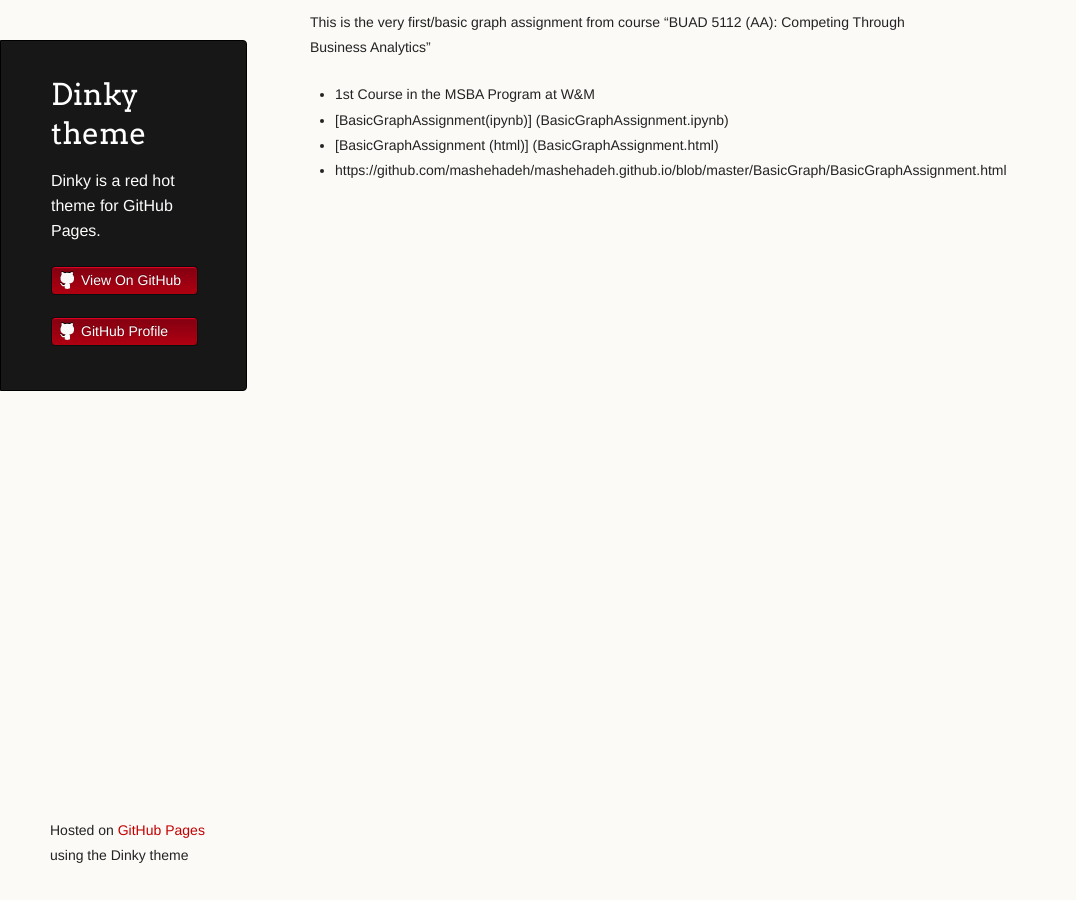
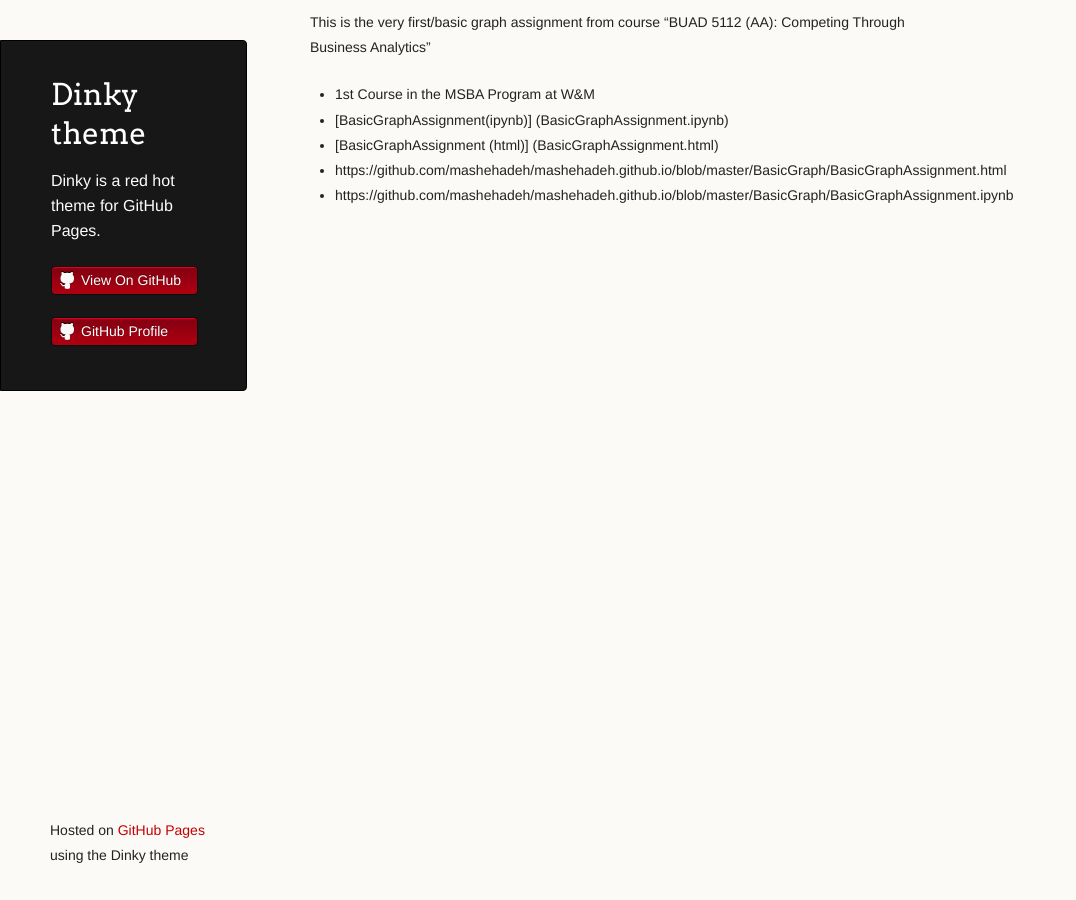
Before and after one commit to mashehadeh/mashehadeh.github.io, a Jekyll site: the page built from BasicGraph/index.md, in a window 1280 px wide. Shown: the whole page, without its empty margins (0-1076 px from the left). Built offline with Jekyll 4.4.1, drawn with Linux system fonts in a browser that asks for light colours; our own code applies the rules of GitHub Pages for plain Markdown files; some of the changed lines change nothing that is shown.

Commit message:
Update index.md

```diff
--- a/BasicGraph/index.md
+++ b/BasicGraph/index.md
@@ -8,3 +8,4 @@
 - [BasicGraphAssignment(ipynb)] (BasicGraphAssignment.ipynb)
 - [BasicGraphAssignment (html)] (BasicGraphAssignment.html)
 - https://github.com/mashehadeh/mashehadeh.github.io/blob/master/BasicGraph/BasicGraphAssignment.html
+- https://github.com/mashehadeh/mashehadeh.github.io/blob/master/BasicGraph/BasicGraphAssignment.ipynb
```
